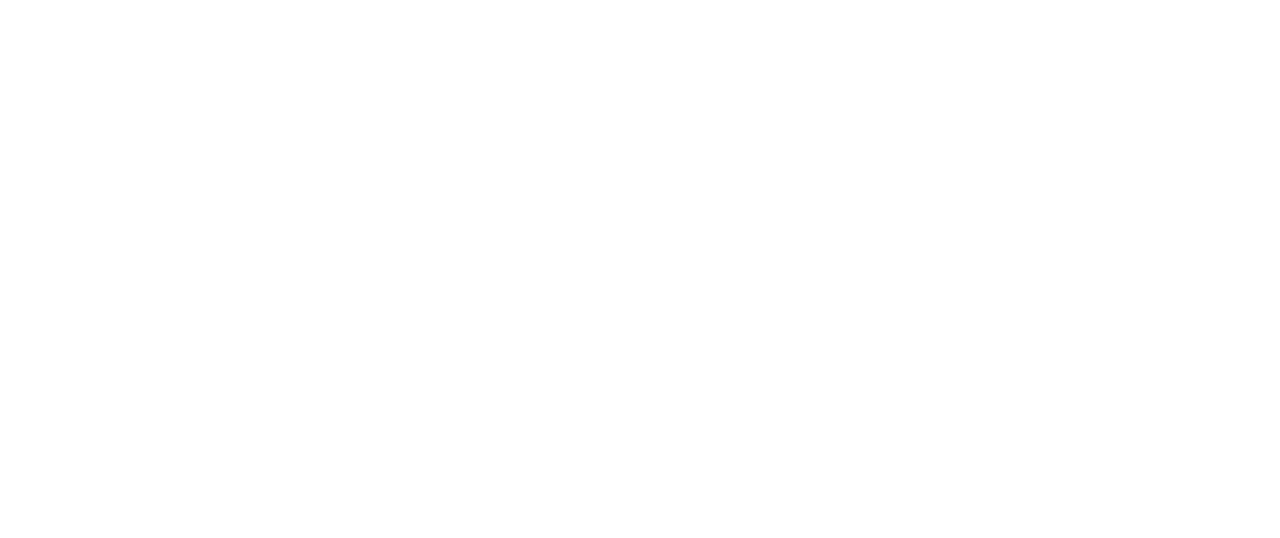
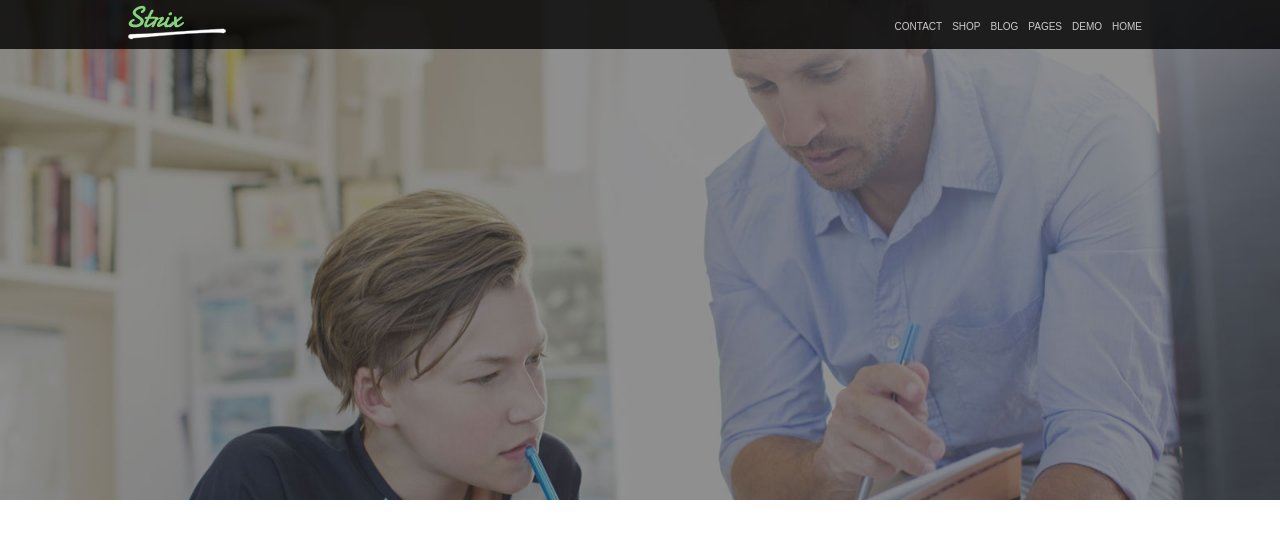
Before and after one commit to PathumDon/project1, a plain HTML site: page index.html in a window 1280 px wide. Drawn offline with Linux system fonts and the light colour scheme.

Commit message:
Nav bar style completed

```diff
--- a/assest/css/style.css
+++ b/assest/css/style.css
@@ -0,0 +1,38 @@
+body{
+    margin: 0;
+}
+
+.navbar{
+    background-color: rgba(0, 0, 0, 0.801);
+    position: fixed;
+    top: 0;
+    left: 0;
+    width: 100%;
+}
+
+.nav{
+    padding: 5px 0;
+    width: 80%;
+    margin: auto;
+}
+.menu{
+    display: inline-block;
+    float: right;
+}
+
+.menu li{
+    text-transform: uppercase;
+    float: right;
+    list-style: none;
+    margin-right: 10px;
+    font-size: 10px;
+    color: #cbcbcb;
+    font-family: Arial, Helvetica, sans-serif;
+
+}
+
+#banner-section{
+    background-image: url(/assest/img/slide1.jpg);
+    height: 500px;
+    background-size: cover;
+}
--- a/index.html
+++ b/index.html
@@ -8,6 +8,25 @@
     <title>Document</title>
 </head>
 <body>
+    <header>
+        <nav class="navbar">
+            <div class="nav">
+                <img src="/assest/img/logo.png" alt="">
+                <ul class="menu">
+                    <li>Home</li>
+                    <li>Demo</li>
+                    <li>Pages</li>
+                    <li>Blog</li>
+                    <li>Shop</li>
+                    <li>Contact</li>
+                </ul>
+            </div>
 
+        </nav>
+    </header>
+
+    <section id="banner-section">
+
+    </section>
 </body>
 </html>
```
Also changed, not shown: assest/img/icon.png (added), assest/img/logo.png (added), assest/img/slide1.jpg (added), assest/img/uni-logo.png (added), 1 other file.
